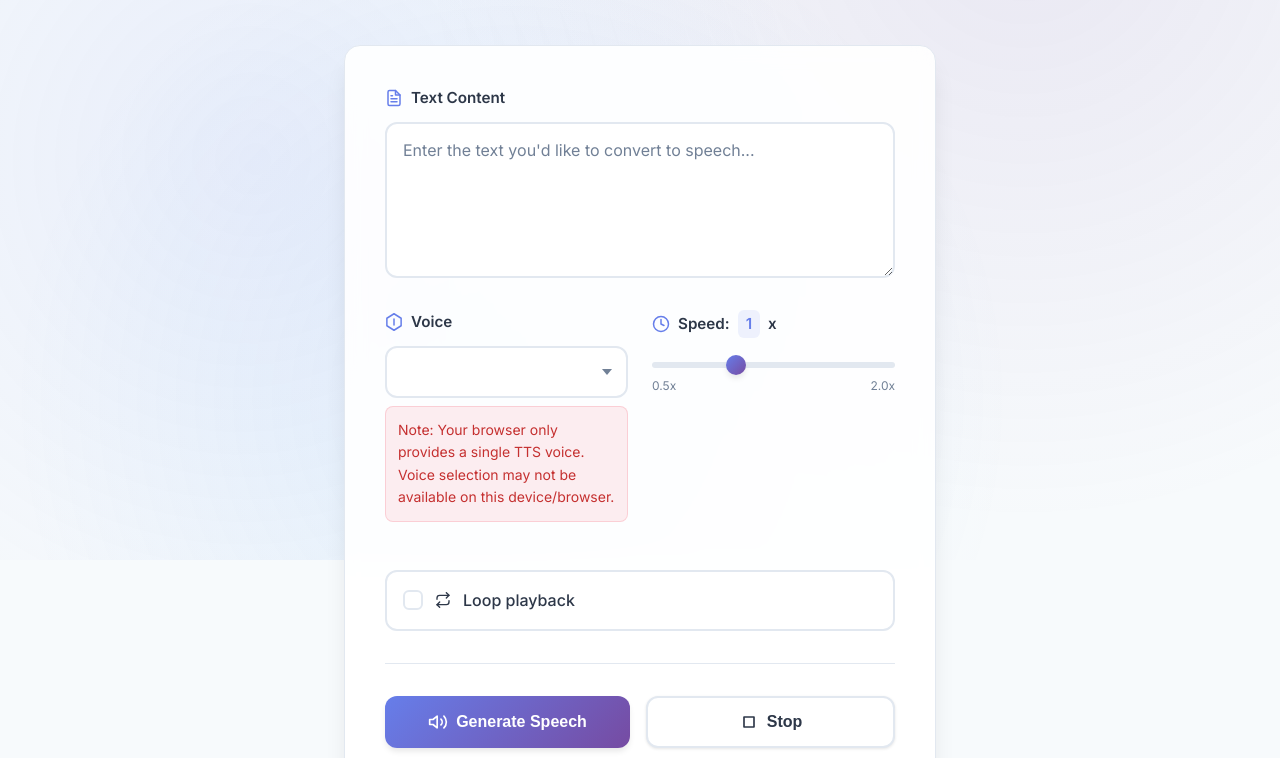
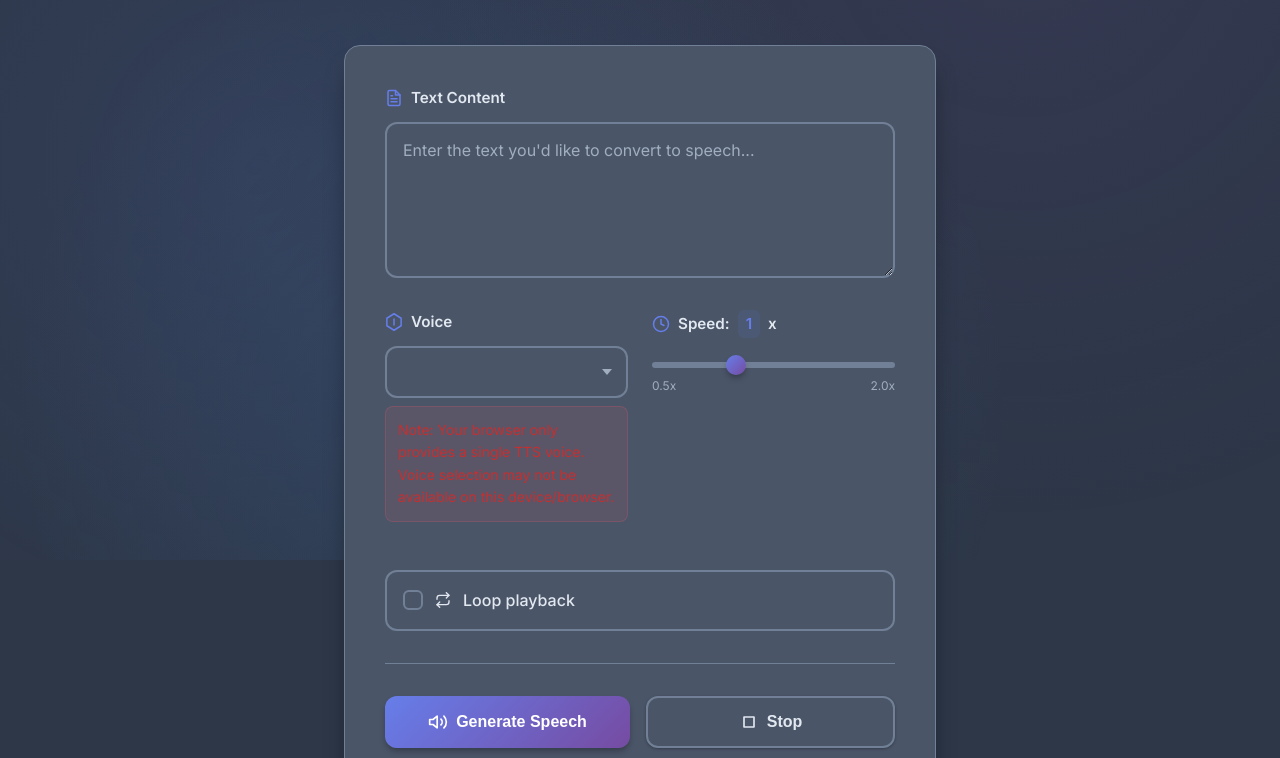
Before and after one commit to jc9677/SpeakEasy, a plain HTML site: page index.html in a window 1280 px wide. Shown: the part 240-998 px from the top of the page. Drawn offline with Linux system fonts and the light colour scheme.

Commit message:
Refactor CSS variables for improved theming and enhance hover effects for better UI feedback

```diff
--- a/assets/styles.css
+++ b/assets/styles.css
@@ -3,17 +3,17 @@
     --primary-gradient: linear-gradient(135deg, #667eea 0%, #764ba2 100%);
     --secondary-gradient: linear-gradient(135deg, #f093fb 0%, #f5576c 100%);
     --accent-gradient: linear-gradient(135deg, #4facfe 0%, #00f2fe 100%);
-    --text-primary: #2d3748;
-    --text-secondary: #4a5568;
-    --text-muted: #718096;
-    --bg-primary: #f7fafc;
-    --bg-secondary: #ffffff;
-    --border-color: #e2e8f0;
+    --text-primary: #e2e8f0;
+    --text-secondary: #cbd5e0;
+    --text-muted: #a0aec0;
+    --bg-primary: #2d3748;
+    --bg-secondary: #4a5568;
+    --border-color: #718096;
     --border-focus: #667eea;
-    --shadow-sm: 0 1px 3px 0 rgba(0, 0, 0, 0.1);
-    --shadow-md: 0 4px 6px -1px rgba(0, 0, 0, 0.1);
-    --shadow-lg: 0 10px 15px -3px rgba(0, 0, 0, 0.1);
-    --shadow-xl: 0 20px 25px -5px rgba(0, 0, 0, 0.1);
+    --shadow-sm: 0 1px 3px 0 rgba(0, 0, 0, 0.3);
+    --shadow-md: 0 4px 6px -1px rgba(0, 0, 0, 0.3);
+    --shadow-lg: 0 10px 15px -3px rgba(0, 0, 0, 0.3);
+    --shadow-xl: 0 20px 25px -5px rgba(0, 0, 0, 0.4);
     --radius-sm: 0.375rem;
     --radius-md: 0.5rem;
     --radius-lg: 0.75rem;
@@ -109,7 +109,6 @@ body {
     box-shadow: var(--shadow-xl);
     border: 1px solid var(--border-color);
     backdrop-filter: blur(10px);
-    background: rgba(255, 255, 255, 0.9);
 }
 
 .input-section {
@@ -289,7 +288,7 @@ input[type="range"]::-moz-range-thumb {
 
 .checkbox-label:hover {
     border-color: var(--border-focus);
-    background: rgba(102, 126, 234, 0.02);
+    background: rgba(102, 126, 234, 0.1);
 }
 
 input[type="checkbox"] {
@@ -400,7 +399,7 @@ input[type="checkbox"]:checked + .checkmark::after {
 
 .btn-secondary:hover {
     border-color: var(--border-focus);
-    background: rgba(102, 126, 234, 0.05);
+    background: rgba(102, 126, 234, 0.15);
     transform: translateY(-1px);
     box-shadow: var(--shadow-md);
 }
```
